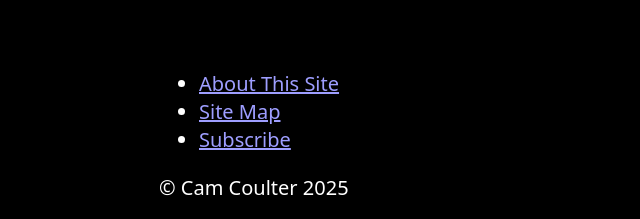
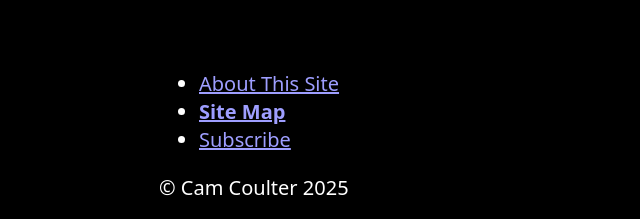
Before and after one commit to cncoulter/podcasts.camcoulter.com, an Eleventy site: page src/sitemap.html in a window 1280 px wide. Shown: the part 986-1205 px from the top of the page, 106-746 px from the left. Built offline with nearby package versions, Linux system fonts and the light colour scheme; Eleventy itself is replaced by a stand-in of ours; files that its build step writes are made by us from their sources.

Commit message:
Update footer

```diff
--- a/src/_data/navigation.json
+++ b/src/_data/navigation.json
@@ -16,5 +16,19 @@
             "label": "People",
             "url": "/people/"
         }
+    ],
+    "footerLinks": [
+        {
+            "label": "About This Site",
+            "url": "/about-this-site/"
+        },
+        {
+            "label": "Site Map",
+            "url": "/sitemap/"
+        },
+        {
+            "label": "Subscribe",
+            "url": "/subscribe/"
+        }
     ]
 }
--- a/src/_includes/partials/footer.njk
+++ b/src/_includes/partials/footer.njk
@@ -1,8 +1,6 @@
 <footer class="contentinfo">
-	<ul>
-		<li><a href="/about-this-site/">About This Site</a></li>
-		<li><a href="/sitemap/">Site Map</a></li>
-		<li><a href="/subscribe/">Subscribe</a></li>
-	</ul>
+	<ul>{% for link in navigation.footerLinks %}
+		<li><a href="{{ link.url }}" {% if link.url === page.url %}aria-current="page"{% endif %}>{{ link.label }}</a></li>
+	{% endfor %}</ul>
 	<p>{{ meta.rights | safe }}</p>
 </footer>
```
